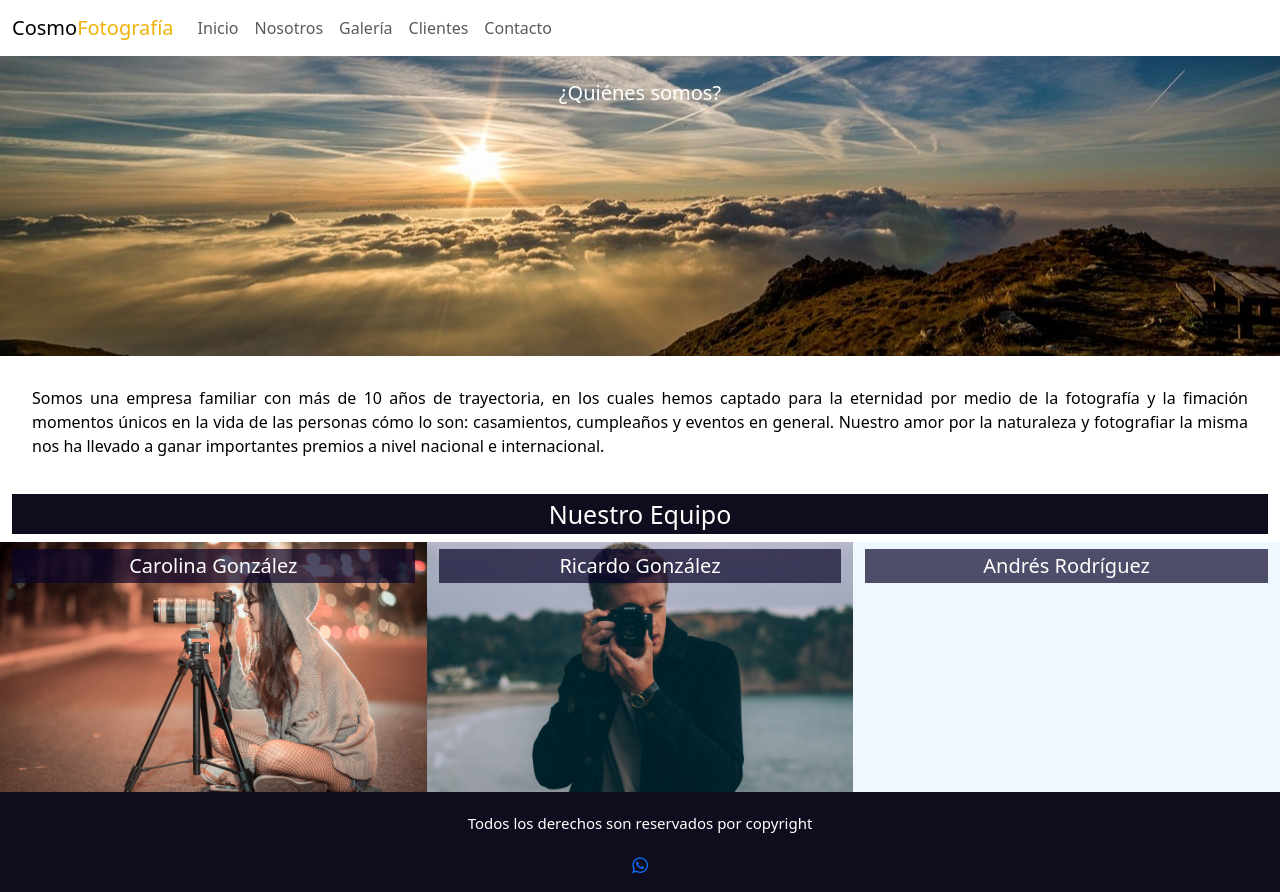
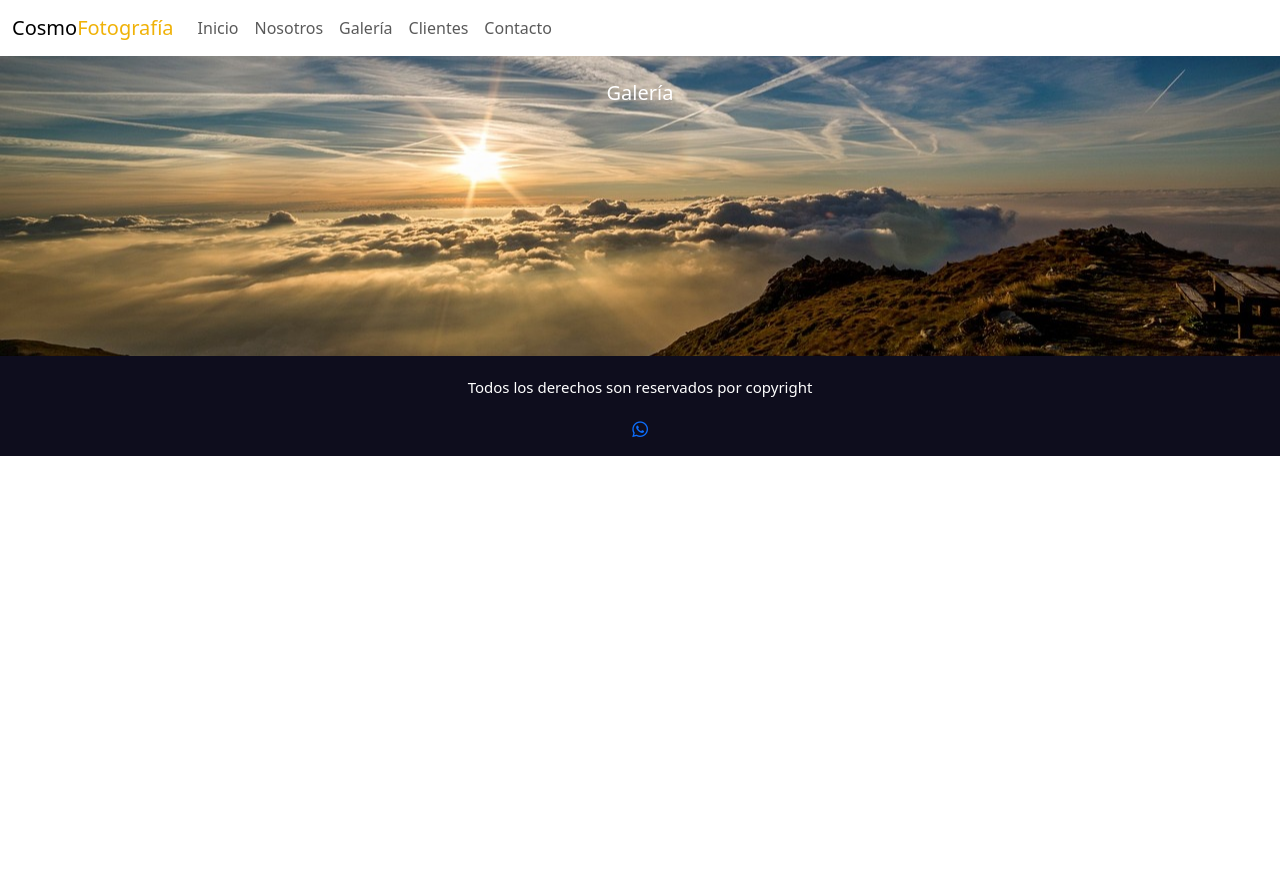
Before and after one commit to Carolina174/PF-Gallarza, a plain HTML site: page pages/galeria.html in a window 1280 px wide. After the commit the page ends 800 px from the top, so only its background shows below. Drawn offline with nearby package versions, Linux system fonts and the light colour scheme.

Commit message:
segunda entrega version modificada galeria

```diff
--- a/pages/galeria.html
+++ b/pages/galeria.html
@@ -48,28 +48,8 @@
     </header>
     <!-- navbar finaliza -->
     <main class="container-fluid">
-        <h1>¿Quiénes somos?</h1>
+        <h1>Galería</h1>
     </main>
-    <!-- section inicia -->
-    <section class="container-fluid">
-        <p class="nos">Somos una empresa familiar con más de 10 años de trayectoria, en los cuales hemos captado
-                para la eternidad por medio de la fotografía y la fimación momentos únicos en la vida de las personas
-                cómo lo son: casamientos, cumpleaños y eventos en general. Nuestro amor por la naturaleza y fotografiar
-                la misma nos ha llevado a ganar importantes premios a nivel nacional e internacional.</p>
-        <h2 class="nequipo">nuestro equipo</h2>
-        <div class="row">
-            <aside class="img-circle col-sm-4 img1">
-                <h2 class="equipo">Carolina González</h2>
-            </aside>
-            <aside class="col-sm-4 img2">
-                <h2 class="equipo">Ricardo González</h2>
-            </aside>
-            <aside class="col-sm-4 img3">
-                <h2 class="equipo">Andrés Rodríguez</h2>
-            </aside>
-        </div>
-    </section>
-    <!-- section finaliza -->
     <!-- footer inicia -->
     <footer class="container-fluid foot">
         <p>Todos los derechos son reservados por copyright</p>
```
